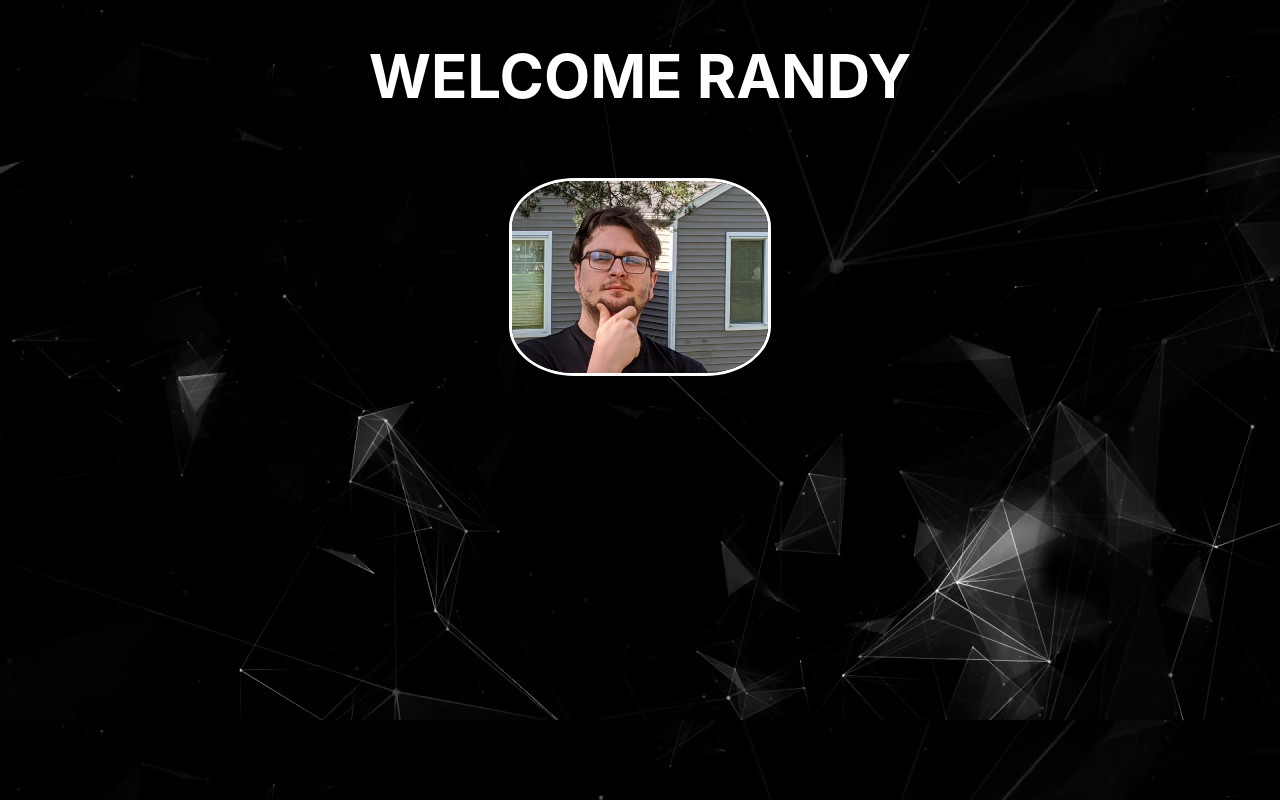
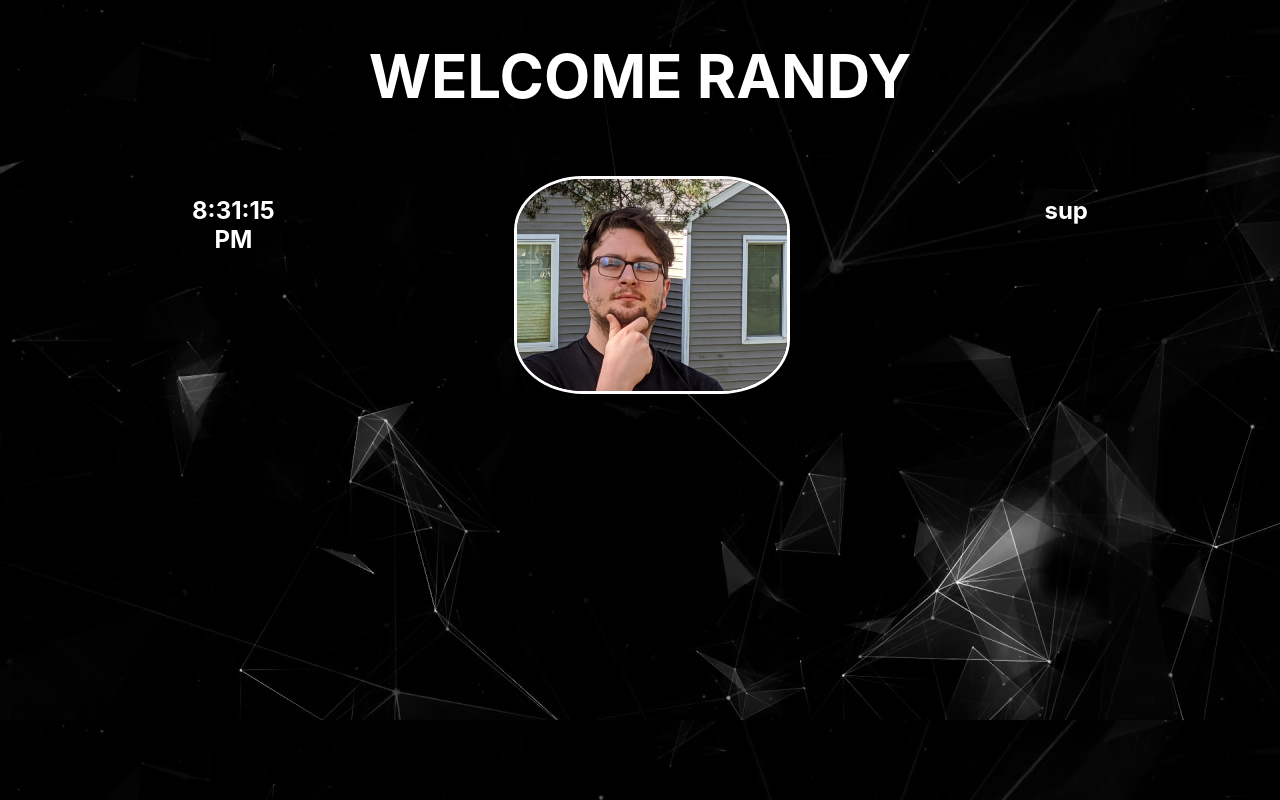
Before and after one commit to FlashOTFR/personal-homepage, a React (Create React App) app: page / in a window 1280 px wide. Built offline with nearby package versions, Linux system fonts and the light colour scheme.

Commit message:
added time display, positioned main elements

```diff
--- a/src/components/Cockpit/index.jsx
+++ b/src/components/Cockpit/index.jsx
@@ -1,6 +1,7 @@
 import React from 'react';
 import './style.css';
 import pic from '../../assets/picture-min.jpg';
+import Time from '../Time';
 
 
 const Cockpit = (props) => {
@@ -12,17 +13,15 @@ const Cockpit = (props) => {
                 </div>
             </div>
 
-            <div className="row">
-                <div className="col-md-4">
-
+            <div className="row move">
+                <div className="col-md-4 time-box">
+                    <Time />
                 </div>
-
                 <div className="col-md-4">
                     <img src={pic} className="profpic" />
                 </div>
-
-                <div className="col-md-4">
-
+                <div className="col-md-4 quote-box">
+                    <h2>sup</h2>
                 </div>
             </div>
         </div>
--- a/src/components/Cockpit/style.css
+++ b/src/components/Cockpit/style.css
@@ -1,13 +1,32 @@
 h1 {
     color: white;
     font-size: 60px;
+    margin-bottom: 5%;
 }
 
 .profpic {
-    height: 20%;
-    width: 20%;
+    height: 100%;
+    width: 35%;
     border-radius: 25%;
-    margin: 2%;
     border-style: solid;
     border-color: white;
+    margin-right: 2%;
     }
+
+.move {
+    display: flex;
+    justify-content: space-around;
+    flex-direction: row;
+}
+
+.time-box {
+    display: flex;
+    justify-content: space-around;
+    margin-left: 15%;
+}
+
+.quote-box {
+    display: flex;
+    justify-content: space-around;
+    margin-right: 15%;
+}
--- /dev/null
+++ b/src/components/Time/index.jsx
@@ -0,0 +1,26 @@
+import React, { Component } from 'react';
+import './style.css';
+
+
+class Time extends Component {
+    state = {
+        date: new Date()
+    }
+
+    callMe() {
+        setInterval(() => {
+            this.setState({date: new Date()});
+        }, 1000);
+    }
+
+    render() {
+        return (
+            <div className='time'>
+                <h2>{this.state.date.toLocaleTimeString()}</h2>
+                {this.callMe()}
+            </div>
+        )
+    }
+}
+
+export default Time;
--- /dev/null
+++ b/src/components/Time/style.css
@@ -0,0 +1,3 @@
+h2 {
+    color: white;
+}
```
Also changed, not shown: src/assets/picture-min2.jpg (added).
